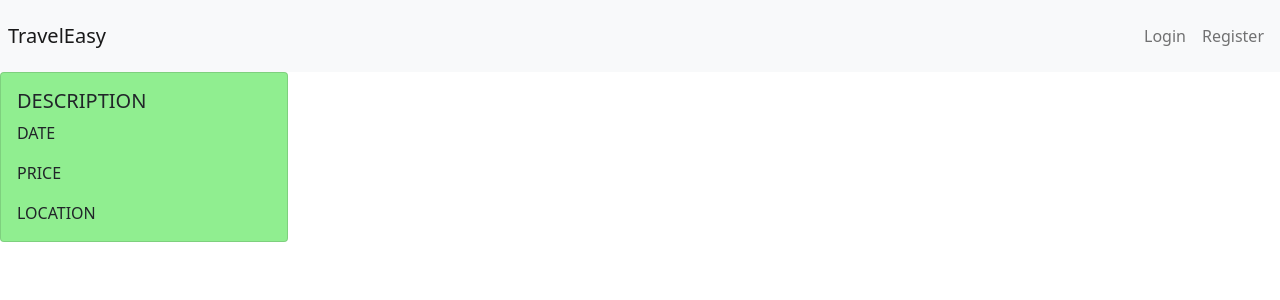
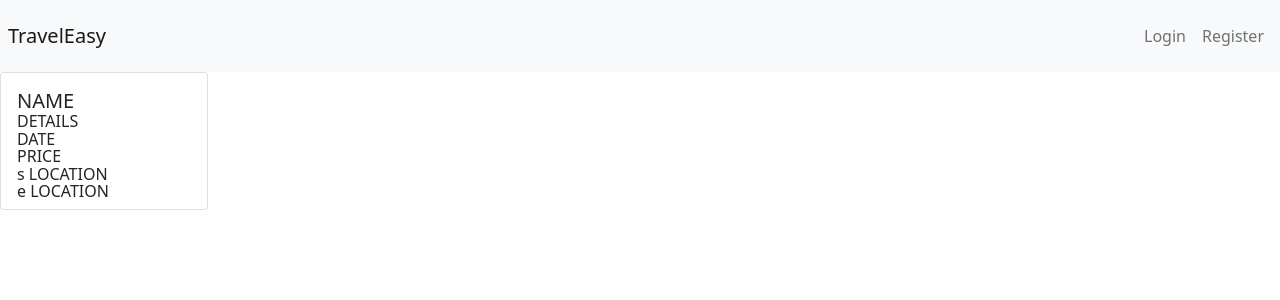
Before and after one commit to darreniyer0601/TravelEasy, a React (Create React App) app in the folder frontend/: page /homepage in a window 1280 px wide. Shown: the top 300 px of the page. Built offline with nearby package versions, Linux system fonts and the light colour scheme.

Commit message:
utilityCard

```diff
--- /dev/null
+++ b/frontend/src/components/utilityCard.js
@@ -0,0 +1,19 @@
+import React from 'react';
+import Card from 'react-bootstrap/Card';
+
+const UtilityCard = (props) => {
+    return (
+        <Card style={{ width: '13rem'}}>
+            <Card.Body style={ {fontSize: '0.6rem'}, {lineHeight: '0.1rem'}}>
+                <Card.Title>{props.p.name}</Card.Title>
+                <Card.Text>{props.p.details}</Card.Text>
+                <Card.Text>{props.p.date}</Card.Text>
+                <Card.Text>{props.p.price}</Card.Text>
+                <Card.Text>{props.p.startLocation}</Card.Text>
+                <Card.Text>{props.p.endLocation}</Card.Text>
+            </Card.Body>
+        </Card>
+    )
+}
+
+export default UtilityCard
--- a/frontend/src/pages/HomePage.js
+++ b/frontend/src/pages/HomePage.js
@@ -1,11 +1,13 @@
 import React from 'react'
 
-import ItineraryCardWithoutPicture from '../components/itineraryCardWithoutPicture'
+import UtilityCard from '../components/utilityCard'
 
 const p = {
     date: "DATE",
-    description: "DESCRIPTION",
-    location: "LOCATION",
+    details: "DETAILS",
+    startLocation: "s LOCATION",
+    endLocation: "e LOCATION",
+    name: "NAME",
     price: "PRICE"
 }
 
@@ -13,7 +15,7 @@ const HomePage = () => {
     return (
         // needs to return a list of homepage cards
         <div>
-            <ItineraryCardWithoutPicture p={p} />
+            <UtilityCard p={p} />
         </div>
 
 
```
